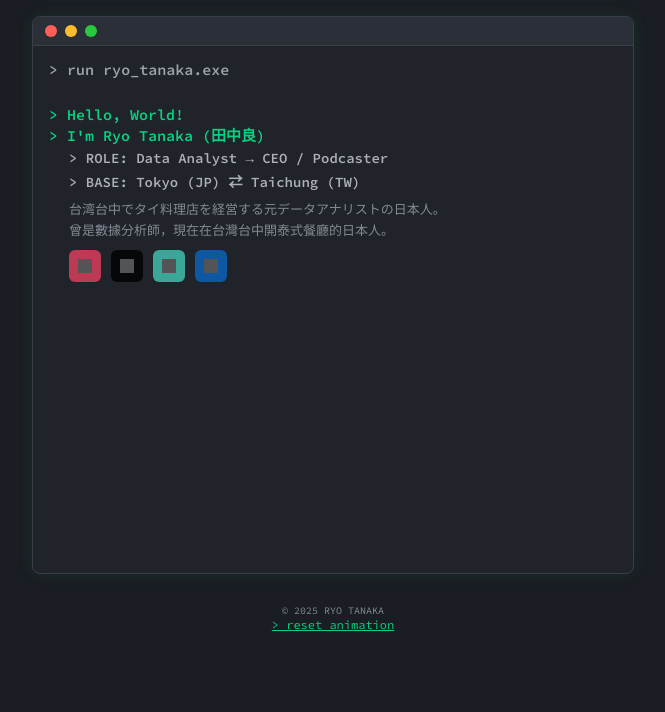
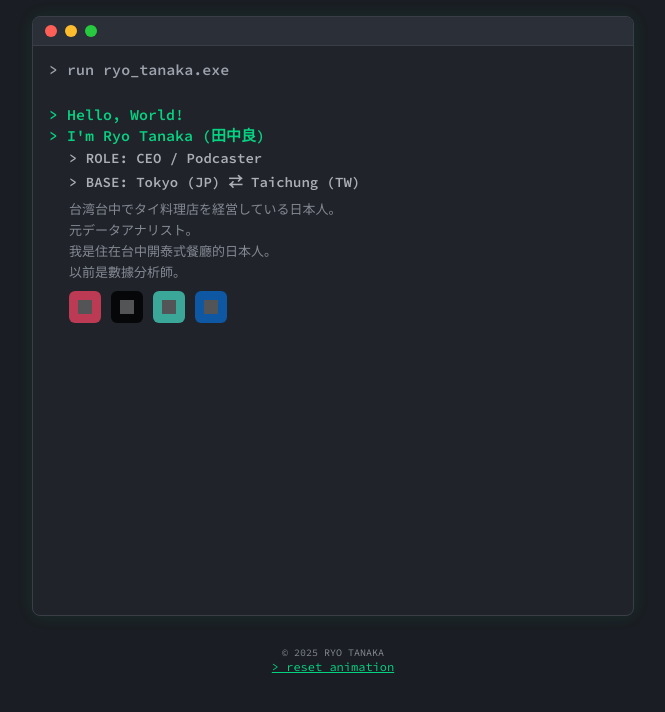
Before and after one commit to RyoTana666/ryotana666.github.io, a plain HTML site: page index.html in a window 1280 px wide. Shown: the whole page, without its empty margins (307-972 px from the left). Drawn offline with Linux system fonts and the light colour scheme; grey boxes are pictures that could not be loaded.

Commit message:
Update index.html

```diff
--- a/index.html
+++ b/index.html
@@ -193,11 +193,13 @@ footer {
     <div class="line" id="line1">
       <div class="headline">&gt; Hello, World!</div>
       <div class="headline">&gt; I'm Ryo Tanaka (田中良)</div>
-      <div class="role-line">&gt; ROLE: Data Analyst → CEO / Podcaster</div>
+      <div class="role-line">&gt; ROLE: CEO / Podcaster</div>
       <div class="role-line">&gt; BASE: Tokyo (JP) ⇄ Taichung (TW)</div>
       <div class="subtext">
-        台湾台中でタイ料理店を経営する元データアナリストの日本人。<br>
-        曾是數據分析師，現在在台灣台中開泰式餐廳的日本人。
+        台湾台中でタイ料理店を経営している日本人。<br>
+        元データアナリスト。<br>
+        我是住在台中開泰式餐廳的日本人。<br>
+        以前是數據分析師。
       </div>
       <div class="icons">
         <a href="https://www.instagram.com/ryotana20" target="_blank" class="icon-btn instagram">
@@ -236,7 +238,7 @@ footer {
     <div class="line" id="line3">
       <div class="headline">&gt; [PODCAST] 台日混混</div>
       <div class="subtext">
-        日本人と台湾人がゆるく語るバイリンガルPodcast。<br>
+        日本人と台湾人がゆるく語る日中Podcast。<br>
         日本人跟台湾人輕鬆對話的雙語Podcast。
       </div>
       <div class="icons">
```
